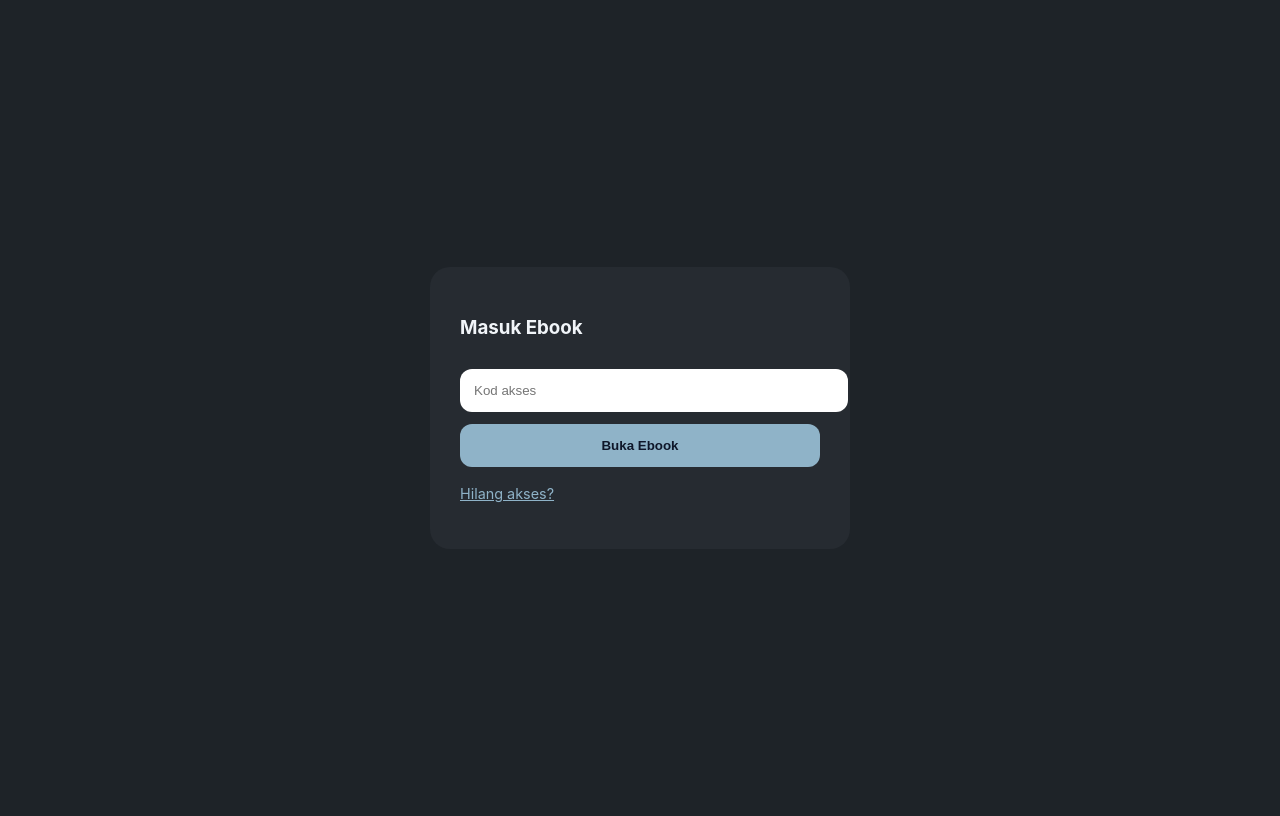
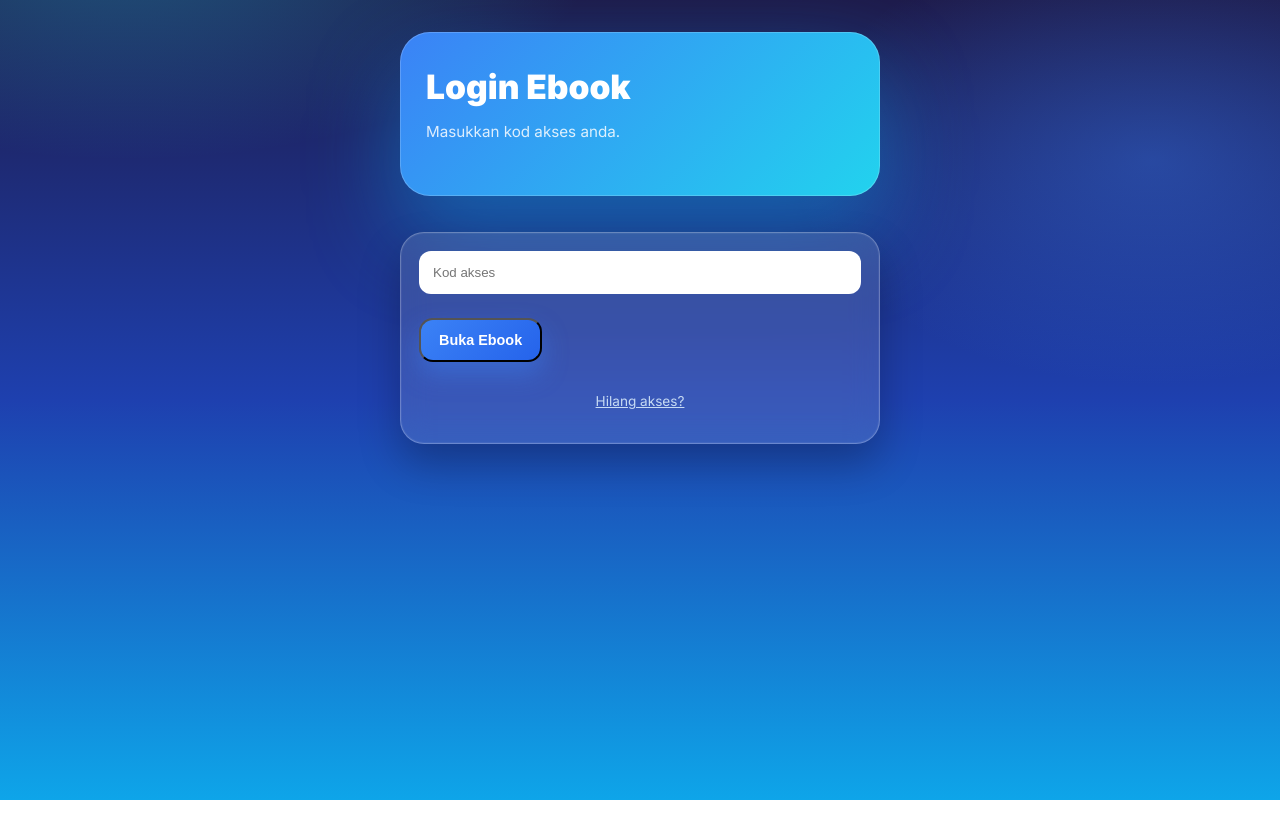
Before and after one commit to SiteLaunch/ebook-mini, a plain HTML site: page login.html in a window 1280 px wide. Drawn offline with Linux system fonts and the light colour scheme.

Commit message:
Update login.html

```diff
--- a/login.html
+++ b/login.html
@@ -2,26 +2,29 @@
 <html lang="ms">
 <head>
 <meta charset="UTF-8">
-<meta name="viewport" content="width=device-width,initial-scale=1">
+<meta name="viewport" content="width=device-width, initial-scale=1.0">
 <title>Login Ebook</title>
-<style>
-body{background:#1E2328;color:#F1F5F9;font-family:Inter;
-display:flex;justify-content:center;align-items:center;min-height:100vh;}
-.box{background:#262B31;padding:30px;border-radius:20px;max-width:360px;width:100%;}
-input,button{width:100%;padding:14px;border-radius:12px;border:none;margin-top:12px;}
-button{background:#8FB3C8;font-weight:800;color:#0F172A;}
-.msg{margin-top:12px;font-size:.9rem;color:#F87171;}
-a{color:#8FB3C8;font-size:.9rem;}
-</style>
+<link rel="stylesheet" href="style.css">
 </head>
 <body>
-<div class="box">
-<h3>Masuk Ebook</h3>
-<input type="password" id="code" placeholder="Kod akses">
-<button onclick="login()">Buka Ebook</button>
-<div id="msg" class="msg"></div>
-<p><a href="hilang-akses.html">Hilang akses?</a></p>
+
+<div class="wrap">
+
+  <div class="hero">
+    <h1>Login Ebook</h1>
+    <p>Masukkan kod akses anda.</p>
   </div>
+
+  <div class="card">
+    <input id="code" placeholder="Kod akses"
+      style="width:100%;padding:14px;border-radius:12px;border:none;margin-bottom:12px;">
+    <button onclick="login()" class="btn">Buka Ebook</button>
+    <p id="msg"></p>
+    <p class="note"><a href="hilang-akses.html" style="color:#E0F2FE">Hilang akses?</a></p>
+  </div>
+
+</div>
+
 <script>
 function login(){
   const code=document.getElementById("code").value.trim().toUpperCase();
@@ -30,7 +33,9 @@ localStorage.setItem("ebook_access","yes");
     window.location.href="ebook-rm3.html";
   }else{
     document.getElementById("msg").innerText="Kod tidak sah";
-}}
+  }
+}
 </script>
+
 </body>
 </html>
```
Lines whose indentation alone changed are shown as unchanged.
